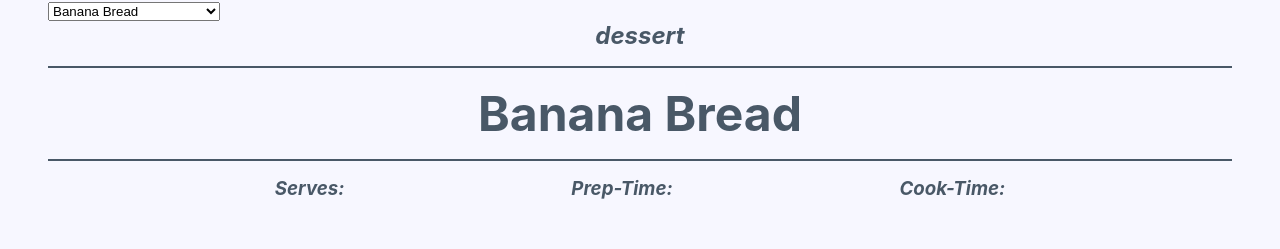
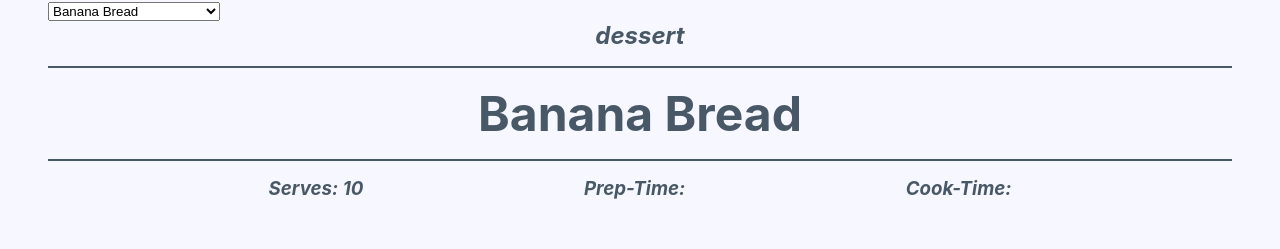
Before and after one commit to Galbrush/recipes, a React (Create React App) app: page / in a window 1280 px wide. Shown: the top 249 px of the page. Built offline with nearby package versions, Linux system fonts and the light colour scheme.

Commit message:
Adds "serves", "preptime" and "cooktime"

```diff
--- a/src/components/recipe/Recipe.jsx
+++ b/src/components/recipe/Recipe.jsx
@@ -11,9 +11,9 @@ export default function Recipe({recipe}) {
             <hr/>
             </div>
             <div className="preparation-info">
-                <h3 className="cursive">Serves:</h3>
-                <h3 className="cursive">Prep-Time:</h3>
-                <h3 className="cursive">Cook-Time:</h3>
+                <h3 className="cursive">Serves: {recipe.serves}</h3>
+                <h3 className="cursive">Prep-Time: {recipe.preptime}</h3>
+                <h3 className="cursive">Cook-Time: {recipe.cooktime}</h3>
             	{/* TO DO:
                     servings, cook time, prep time */}
             </div>
--- a/src/recipes.json
+++ b/src/recipes.json
@@ -3,6 +3,9 @@
         {
             "name": "Banana Bread",
             "type": "dessert",
+            "serves": "10",
+            "preptime": "",
+            "coocktime": "",
             "directions": "No need for a mixer for this recipe. Preheat the oven to 175°C. With a wooden spoon, mix butter into the mashed bananas in a large mixing bowl. Mix in the sugar, egg, and vanilla sugar. Sprinkle the Backpulver and salt over the mixture and mix in. Add the flour last, mix. Pour mixture into a buttered 4x8 inch loaf pan. Bake for 1 hour. Cool on a rack. Remove from pan and slice to serve.",
             "ingredients": [
                 {
@@ -58,6 +61,9 @@
         {
             "name": "Ham and Cheese Toastie",
             "type": "snack",
+            "serves": "",
+            "preptime": "",
+            "coocktime": "",
             "directions": "Butter Toast. Put Cheese in. Put ham in. Put together. Toast",
             "ingredients": [
                 {
@@ -83,6 +89,9 @@
         {
             "name": "Zucchinistrudel",
             "type": "meal",
+            "serves": "",
+            "preptime": "",
+            "coocktime": "",
             "directions": "Preheat oven to 180 degrees Umluft. Chop onions, wash and grate zucchini. Put both in a pan with a lot of olive oil and roast nicely. Add a soup cube, salt and pepper. Let the mixture cool down before adding the eggs, the cheese and the bread-crumbs. Mix together well. Put the mixture into the doe and paint it with an egg. 35 mins in the oven.",
             "ingredients": [
                 {
@@ -143,6 +152,9 @@
         {
             "name": "Carrot-Ginger-Soup",
             "type": "soup",
+            "serves": "",
+            "preptime": "",
+            "coocktime": "",
             "directions": "cut and peel onions, garlic and carrots. Peel the ginger and mince it finely. Heat olive oil in a big pot and put onions and garlic in until they are translucent. add carrots and the vegetable soup. Season with salt, pepper and ginger. Let it cook for 10 to 15 minutes until the carrots are soft. Add the juice of one squeezed orange. Blend everything to a creamy soup without visible bits of carrot. if you want - add a dash of creme fraiche. it cannot hurt ;). ",
             "ingredients": [
                 {
```
